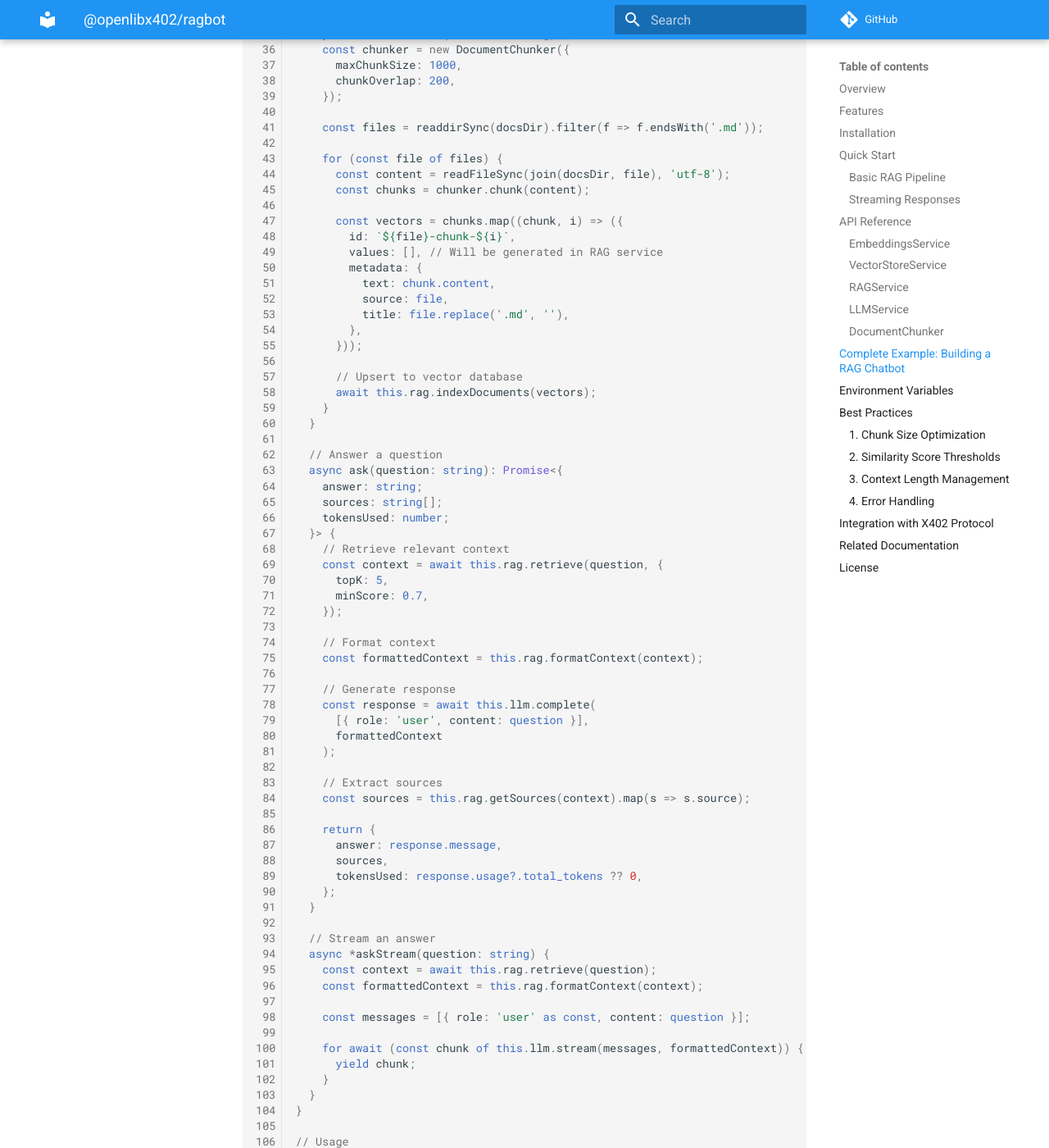
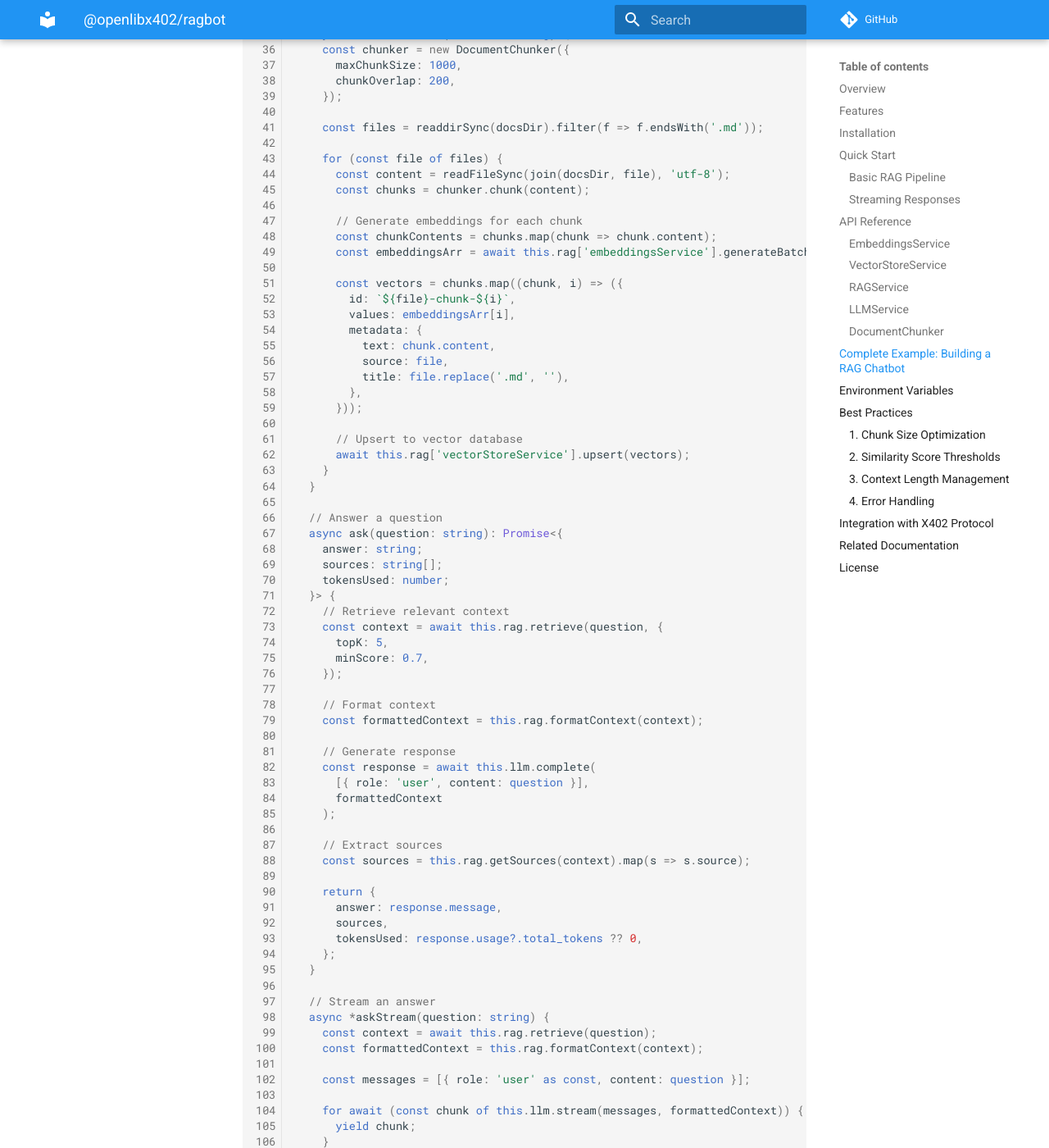
Before and after one commit to openlibx402/openlibx402, an MkDocs documentation site: the page built from docs/docs/packages/typescript/openlibx402-ragbot.md, in a window 1280 px wide and 1400 px high, scrolled down 10535 px. Shown: the whole window at 82% size. Built offline with MkDocs 1.6.1 and Material for MkDocs 9.7.7, drawn with Linux system fonts in a browser that asks for light colours; comment, search, counter and statistics services are not loaded; some of the changed text lies outside the part shown.

Commit message:
update: - mistakes

```diff
--- a/docs/docs/packages/typescript/openlibx402-ragbot.md
+++ b/docs/docs/packages/typescript/openlibx402-ragbot.md
@@ -562,9 +562,13 @@ class RAGChatbot {
       const content = readFileSync(join(docsDir, file), 'utf-8');
       const chunks = chunker.chunk(content);
 
+      // Generate embeddings for each chunk
+      const chunkContents = chunks.map(chunk => chunk.content);
+      const embeddingsArr = await this.rag['embeddingsService'].generateBatchEmbeddings(chunkContents);
+
       const vectors = chunks.map((chunk, i) => ({
         id: `${file}-chunk-${i}`,
-        values: [], // Will be generated in RAG service
+        values: embeddingsArr[i],
         metadata: {
           text: chunk.content,
           source: file,
@@ -573,7 +577,7 @@ class RAGChatbot {
       }));
 
       // Upsert to vector database
-      await this.rag.indexDocuments(vectors);
+      await this.rag['vectorStoreService'].upsert(vectors);
     }
   }
 
```
Also changed, not shown: other parts of docs/docs/packages/typescript/openlibx402-ragbot.md (+1 -1 lines), docs/docs/guides/troubleshooting.md (+1 -1 lines).
